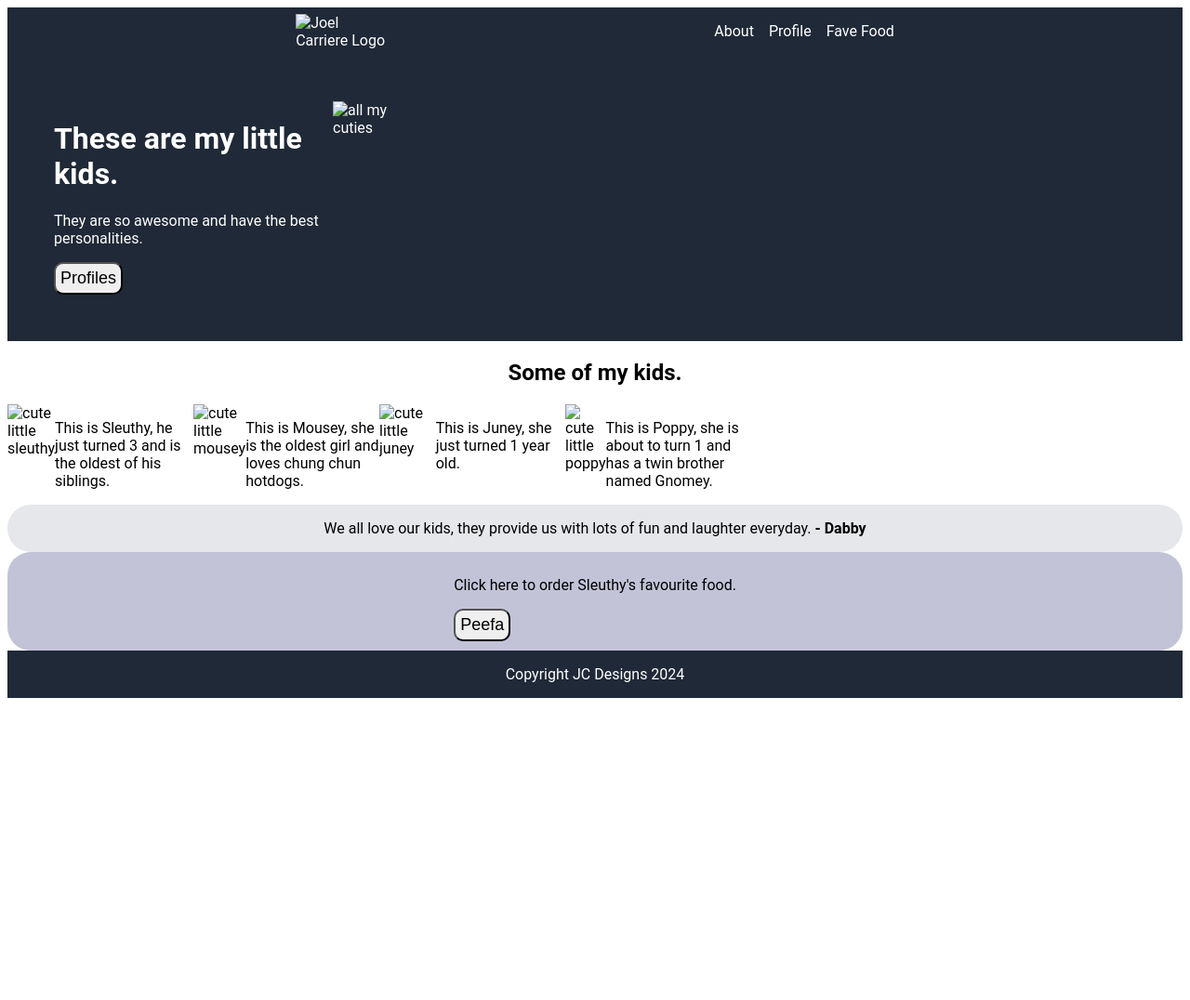
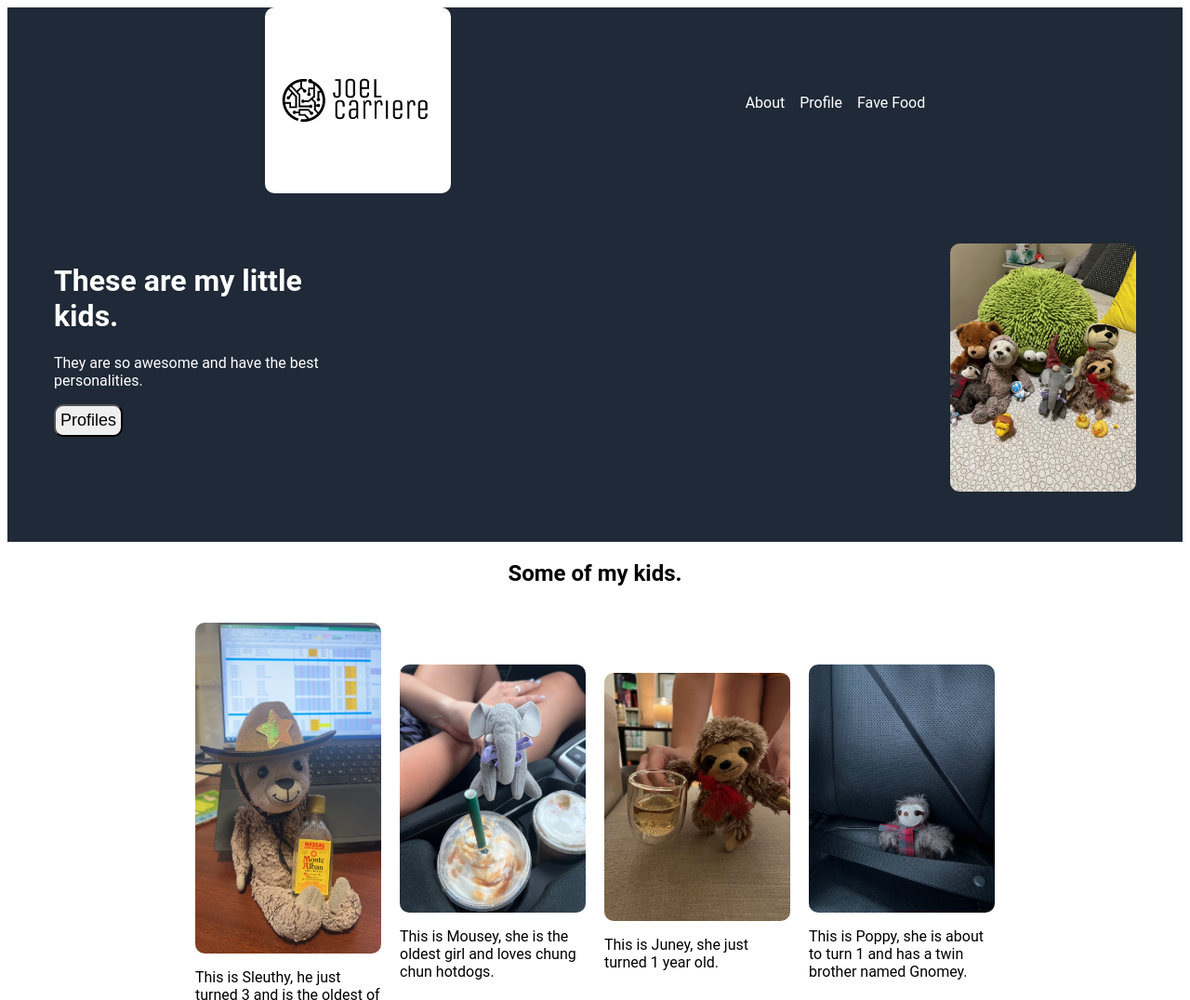
Before and after one commit to JoelCarriere/odin-test-site, a plain HTML site: page index.html in a window 1280 px wide. Shown: the top 1076 px of the page at 93% size. Before the commit the page ends 800 px from the top, so only its background shows below. Drawn offline with Linux system fonts and the light colour scheme.

Commit message:
Update stylesheeet to better middle section
The images were too cluttered.

```diff
--- a/css/styles.css
+++ b/css/styles.css
@@ -24,8 +24,9 @@ button {
 }
 
 img {
-    max-width: 100px;
+    max-width: 200px;
     height: auto;
+    border-radius: 10px;;
 }
 
 .container-bottom {
@@ -40,12 +41,20 @@ img {
 .container-middle {
     display: flex;
     flex-wrap: wrap;
+    flex: 1;
+    justify-content: center;
+    gap: 20px;
+    align-items: center;
 }
 
 .container-three {
     background-color: #E5E7EB;
     text-align: center;
     border-radius: 25px;
+}
+
+.kid-desc {
+    max-width: 200px;
 }
 
 .title {
@@ -56,7 +65,7 @@ img {
 .profile {
     display: flex;
     flex-basis: 200px;
-
+    flex-wrap: wrap;
 }
 
 .left-text {
@@ -68,6 +77,7 @@ img {
     background-color: #1f2937;
     color: white;
     padding: 50px;
+    justify-content: space-between;
 }
 
 
--- a/index.html
+++ b/index.html
@@ -9,7 +9,7 @@
 <body>
     <div class="header">
         <div class="logo">
-            <img href="jc_logo.png" alt="Joel Carriere Logo">
+            <img src="./img/jc_logo.png" alt="Joel Carriere Logo">
         </div>
         <div class="right-links">
             <ul>
@@ -27,26 +27,26 @@
             <button>Profiles</button>
         </div>
         <div class="right-image">
-            <img href="./img/kids.jpg" alt="all my cuties">
+            <img src="./img/kids.jpg" alt="all my cuties">
         </div>
     </div>
 
     <div class="container-middle">
         <h2 class="title">Some of my kids.</h2>
         <div class="profile">
-            <img href="./img/sleuthy.jpg" alt="cute little sleuthy">
+            <img src="./img/sleuthy.jpg" alt="cute little sleuthy">
             <p class="kid-desc">This is Sleuthy, he just turned 3 and is the oldest of his siblings.</p>
         </div>
         <div class="profile">
-            <img href="./img/mousey.jpg" alt="cute little mousey">
+            <img src="./img/mousey.jpg" alt="cute little mousey">
             <p class="kid-desc">This is Mousey, she is the oldest girl and loves chung chun hotdogs.</p>
         </div>
         <div class="profile">
-            <img href="./img/juney.jpg" alt="cute little juney">
+            <img src="./img/juney.jpg" alt="cute little juney">
             <p class="kid-desc">This is Juney, she just turned 1 year old.</p>
         </div>
         <div class="profile">
-            <img href="./img/poppy.jpg" alt="cute little poppy">
+            <img src="./img/poppy.jpg" alt="cute little poppy">
             <p class="kid-desc">This is Poppy, she is about to turn 1 and has a twin brother named Gnomey.</p>
         </div>
     </div>
```
